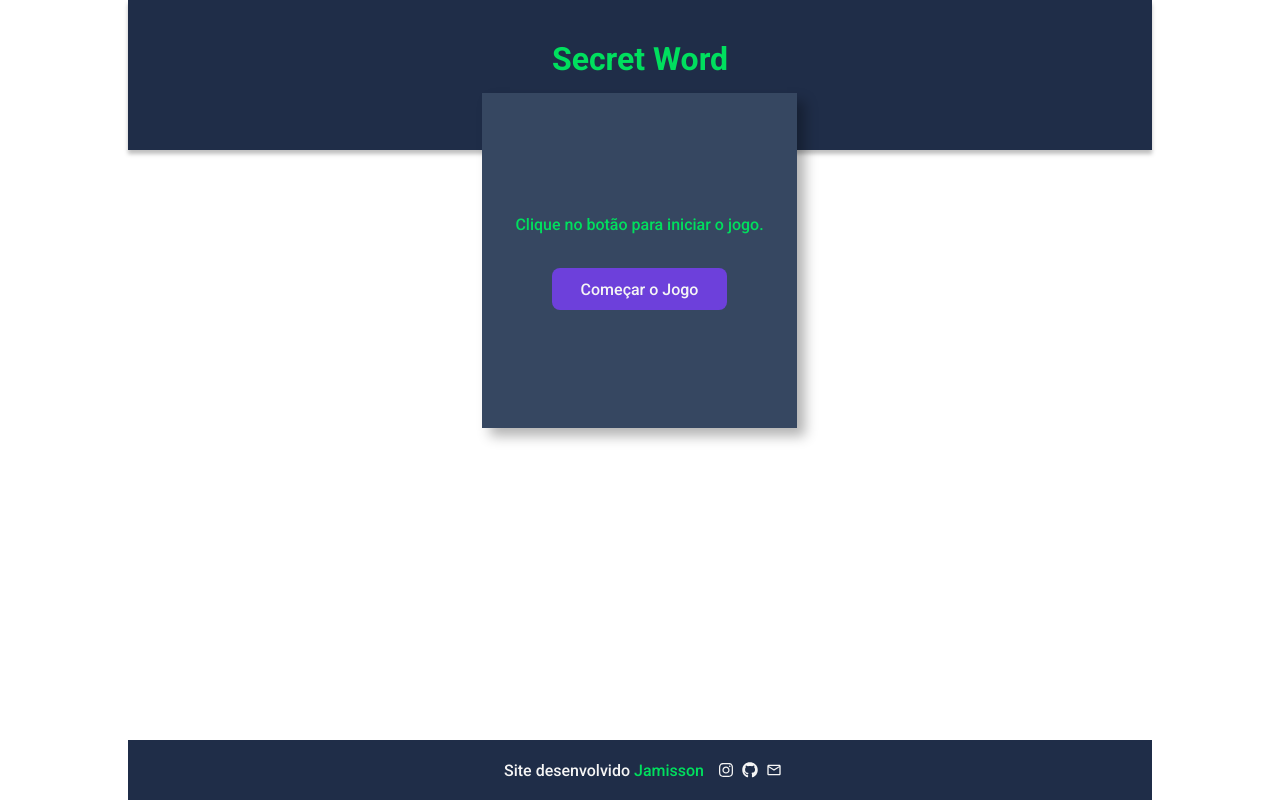
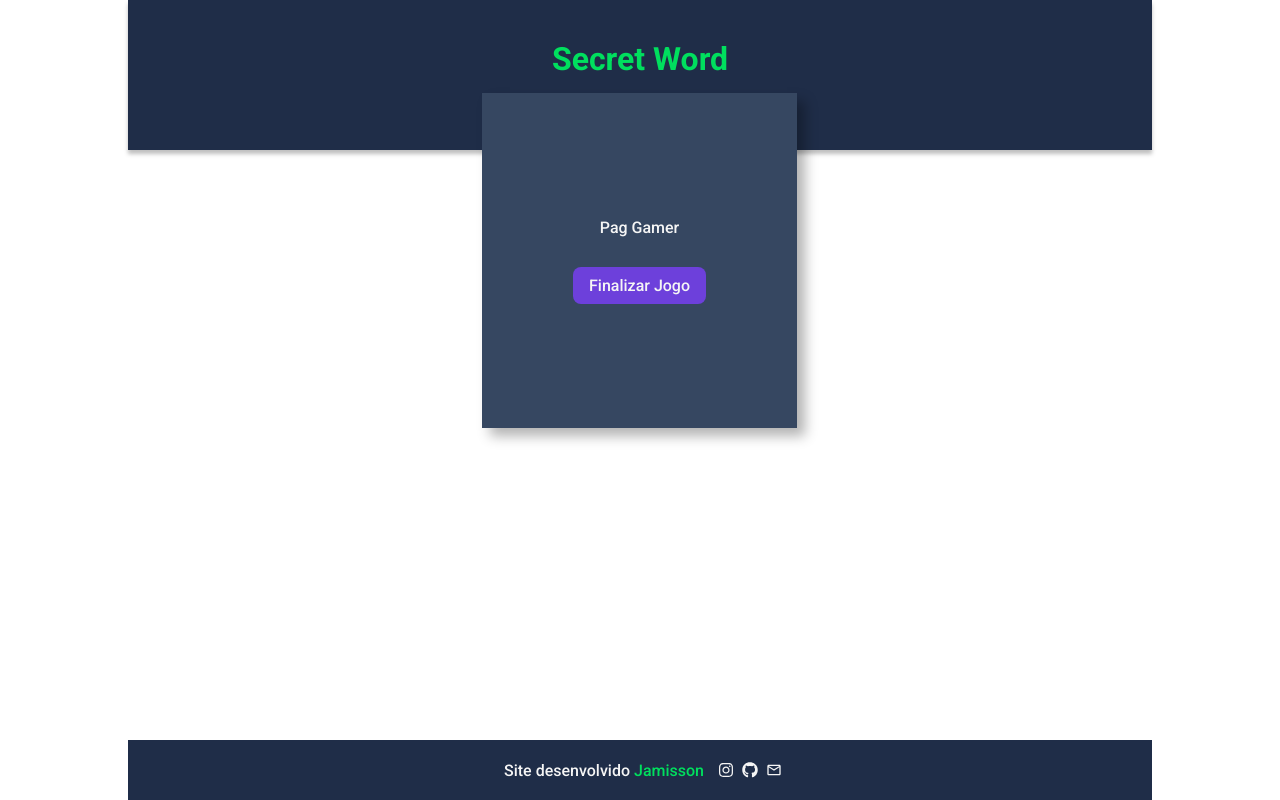
Before and after one commit to JamissonRamos/secret_word, a React (Vite) app: page / in a window 1280 px wide. Both pictures are taken after a click on the button "Começar o Jogo". Built offline with nearby package versions, Linux system fonts and the light colour scheme.

Commit message:
Atualizando arquivos

```diff
--- a/src/App.jsx
+++ b/src/App.jsx
@@ -12,6 +12,7 @@ import StartScreen from './components/content/start_screen/StartScreen'
 import Gamer from './components/content/gamer/Gamer'
 import GamerOver from './components/content/gamer_over/GamerOver'
 import {wordList} from "./data/data"
+import { MdCategory } from 'react-icons/md'
 
 const stage = [
 
@@ -22,26 +23,86 @@ const stage = [
 
 function App() {
 
-  const [gameStage] = useState(stage[0].name) //setGameStage
+  const [gameStage, setGameStage] = useState(stage[0].name) //setGameStage
   const [words] = useState(wordList)
+  const [pickeWord, setPickeWord] = useState("")
+  const [pickeCategory, setPickeCategory] = useState("")
+  const [pickeLetters, setPickeLetters] = useState([])
 
-  console.log(words)
+
+//Funções da aplicação
+
+const pickeWordAndCategory = () => {
+
+  const categories = Object.keys(words)
+
+  const categoy = categories[Math.floor(Math.random() * Object.keys(categories).length)]
+
+  //Caso seja uma categoria com 2 ou mais letras fazer separação das palavras exm: jogoTabuleiro
+  let novaCategory = categoy
+
+  if (/[A-Z]/.test(novaCategory))
+  {
+    novaCategory = novaCategory.replace(/([A-Z])/g, ' $1');
+  }
+
+  //Pegar uma palavra da cetegoria
+  const word = words[categoy][Math.floor(Math.random() * words[categoy].length)]
+
+  return {novaCategory, word}
+}
+
+//Iniciando o Gamer, Estdo inicial da aplicação
+const startGamer = () => {
+
+  //Pegar uma categoria e uma palavra da cetgoria selecionada
+  const {novaCategory, word} = pickeWordAndCategory()
+
+  //Criando um array com as letras da palavra selecionada
+  let wordLetters = word.split("")
+  //Passando todas as letras para minusculas
+
+  console.log(wordLetters)
+  wordLetters = wordLetters.map((l) => l.toLowerCase())
+
+  console.log(novaCategory, word)
+  console.log(wordLetters)
+
+  setPickeWord(word)
+  setPickeCategory(novaCategory)
+  setPickeLetters(wordLetters)
+
+  setGameStage(stage[1].name)
+
+}
+
+//Processando  as letras na aplicação
+const verifyLatter = () => {
+
+    setGameStage(stage[2].name)
+}
+
+//Reiniciando o jogo
+const retry = () => {
+
+  setGameStage(stage[0].name)
+}
+
+
+
   return (
 
-    < div className='App'>
+    <div className='App'>
 
       <Header />
 
-
-        {gameStage === "start" &&  <StartScreen />}
-        {gameStage === "game" &&  <Gamer />}
-        {gameStage === "end" &&  <GamerOver />
-      }
-
+      {gameStage === "start" &&  <StartScreen startGamer={startGamer} />}
+      {gameStage === "game" &&  <Gamer verifyLatter={verifyLatter} />}
+      {gameStage === "end" &&  <GamerOver retry={retry} />}
 
       <Footer />
 
-    </ div>
+    </div>
   )
 }
 
--- a/src/components/button/button/ButtonPrimary.jsx
+++ b/src/components/button/button/ButtonPrimary.jsx
@@ -1,11 +1,11 @@
 
 import styles from "./ButtonPrimary.module.css"
 
-const ButtonPrimary = ({name, value}) => {
+const ButtonPrimary = ({name, value, onclick}) => {
 
     return (
         <>
-            <button className={styles.button} name={name}> { value } </button>
+            <button className={styles.button} name={name} onClick={onclick}> { value }  </button>
         </>
     )
 }
--- a/src/components/content/gamer/Gamer.jsx
+++ b/src/components/content/gamer/Gamer.jsx
@@ -1,9 +1,21 @@
 
-import "./Gamer.module.css"
+import ButtonPrimary from "../../button/button/ButtonPrimary"
+import styles from "./Gamer.module.css"
 
-const Gamer = () => {
+const Gamer = ({verifyLatter}) => {
+
   return (
-    <div>Gamer</div>
+
+    <div className={styles.content} >
+
+      Pag Gamer
+
+      <div className={styles.box_button}>
+        <ButtonPrimary name="btnInstalJogo" value="Finalizar Jogo" onclick={verifyLatter} />
+      </div>
+
+
+    </div>
   )
 }
 
--- a/src/components/content/gamer/Gamer.module.css
+++ b/src/components/content/gamer/Gamer.module.css
@@ -0,0 +1,23 @@
+.content
+{
+    /* border: 1px solid red; */
+
+    width: 315px;
+    height: 335px;
+
+    position: absolute;
+    left: calc(50% - 315px/2 - 0.5px);
+    top: 93px;
+
+    display: flex;
+    flex-direction: column;
+    align-items: center;
+    justify-content: center;
+    gap: 30px;
+
+    padding: 0px 2em;
+
+    background: var(--azul_700);
+    box-shadow: var(--box_600);
+
+}
--- a/src/components/content/gamer_over/GamerOver.jsx
+++ b/src/components/content/gamer_over/GamerOver.jsx
@@ -1,9 +1,19 @@
 
-import "./GamerOver.module.css"
+import ButtonPrimary from "../../button/button/ButtonPrimary"
+import styles from "./GamerOver.module.css"
 
-const GamerOver = () => {
+const GamerOver = ({retry}) => {
   return (
-    <div>GamerOver</div>
+    <div className={styles.content} >
+
+      Pag Gamer Over
+
+      <div className={styles.box_button}>
+        <ButtonPrimary name="btnInstalJogo" value="Reiniciar Jogo" onclick={retry}/>
+      </div>
+
+
+    </div>
   )
 }
 
--- a/src/components/content/gamer_over/GamerOver.module.css
+++ b/src/components/content/gamer_over/GamerOver.module.css
@@ -0,0 +1,23 @@
+.content
+{
+    /* border: 1px solid red; */
+
+    width: 315px;
+    height: 335px;
+
+    position: absolute;
+    left: calc(50% - 315px/2 - 0.5px);
+    top: 93px;
+
+    display: flex;
+    flex-direction: column;
+    align-items: center;
+    justify-content: center;
+    gap: 30px;
+
+    padding: 0px 2em;
+
+    background: var(--azul_700);
+    box-shadow: var(--box_600);
+
+}
--- a/src/components/content/start_screen/StartScreen.jsx
+++ b/src/components/content/start_screen/StartScreen.jsx
@@ -4,7 +4,7 @@ import ButtonPrimary from "../../button/button/ButtonPrimary"
 //Css
 import styles  from "./StartScreen.module.css"
 
-const StartScreen = () => {
+const StartScreen = ({startGamer}) => {
 
     return (
 
@@ -16,7 +16,7 @@ const StartScreen = () => {
                 </div>
 
                 <div className={styles.box_button}>
-                    <ButtonPrimary name="btnInstalJogo" value="Começar o Jogo" />
+                    <ButtonPrimary name="btnInstalJogo" value="Começar o Jogo" onclick={startGamer}/>
                 </div>
             </div>
         </>
```
